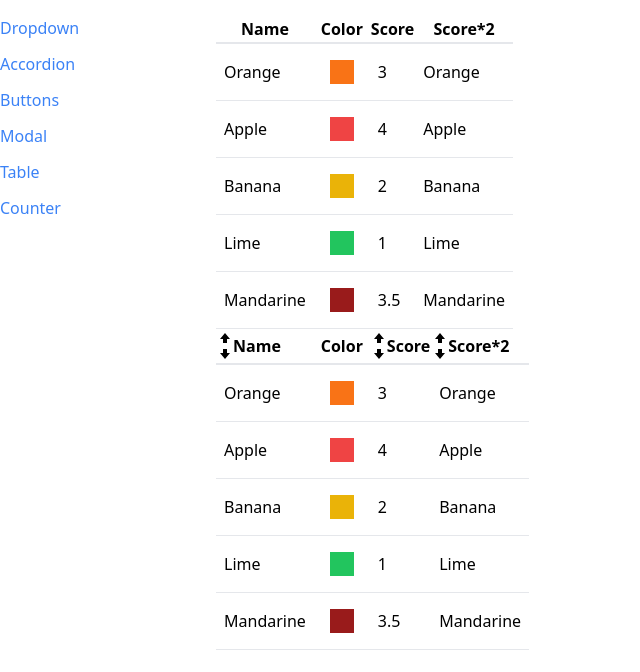
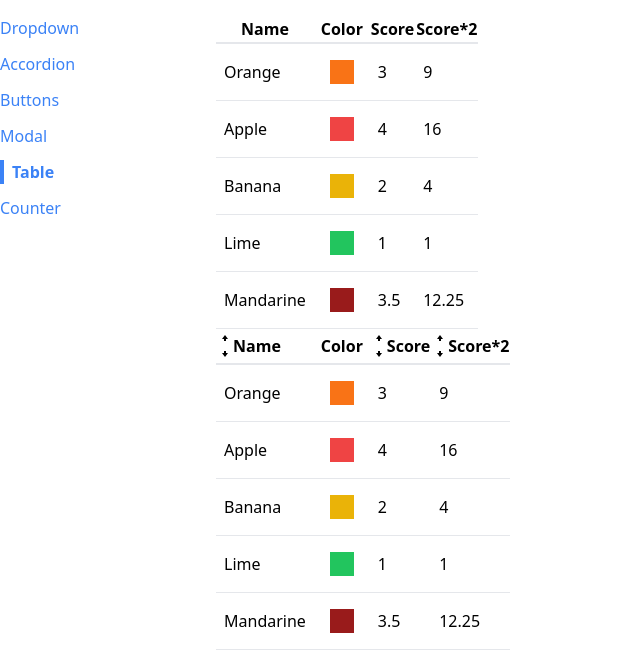
Before and after one commit to TIDIALLO/react-and-redux-repository, a React (Create React App) app in the folder comps/: page /table in a window 1280 px wide. Shown: the top 672 px of the page, without its empty margins (0-640 px from the left). Built offline with nearby package versions, Linux system fonts and the light colour scheme.

Commit message:
Making a reusable sorting hook

```diff
--- a/comps/src/App.js
+++ b/comps/src/App.js
@@ -28,7 +28,7 @@ function App() {
                     <TablePage  />
                 </Route>
                 <Route path="/counter">
-                    <CounterPage initialCount={10} />
+                    <CounterPage initialCount={10 } />
                 </Route>
             </div>
             </div>
--- a/comps/src/components/Sidebar.js
+++ b/comps/src/components/Sidebar.js
@@ -6,8 +6,8 @@ function Sidebar() {
         { label: 'Accordion', path: '/accordion' },
         { label: 'Buttons', path: '/buttons' },
         { label: 'Modal', path: '/modals' },
-        { label: 'Table', path: '/table ' },
-        { label: 'Counter', path: '/counter ' }
+        { label: 'Table', path: '/table' },
+        { label: 'Counter', path: '/counter' }
     ];
 
     const rendereLinks = links.map((link) => {
--- a/comps/src/components/SortableTable.js
+++ b/comps/src/components/SortableTable.js
@@ -1,31 +1,13 @@
-import { useState } from "react";
-import Table from "./Table"
-import { GoArrowDown,GoArrowUp } from "react-icons/go";
+import { GoArrowSmallDown, GoArrowSmallUp } from 'react-icons/go';
+import Table from './Table';
+import useSort from '../hooks/use-sort';
 
 function SortableTable(props) {
-    const [sortOrder, setSortOrder] = useState(null);
-    const [sortBy, setSortBy] = useState(null);
-    const { config, data } = props;
-
-    const handlleClick = (label) => {
-        if(sortBy && label !== setSortBy){
-            setSortOrder('asc');
-            setSortBy(label);
-            return;
-        }
-
-        if (sortOrder === null) {
-            setSortOrder('asc');
-            setSortBy(label);
-        } else if (sortOrder === 'asc') {
-            setSortOrder('desc');
-            setSortBy(label);
-        } else if (sortOrder === 'desc') {
-            setSortOrder(null);
-            setSortBy(null);
-        }
-
-    }
+    const { config,data } = props;
+    const { sortOrder, sortBy, sortedData, setSortColumn } = useSort(
+        data,
+        config
+    );
 
     const updatedConfig = config.map((column) => {
         if (!column.sortValue) {
@@ -34,66 +16,53 @@ function SortableTable(props) {
 
         return {
             ...column,
-            header: () =>
-                <th className="cursor-pointer hover:bg-gray-200" onClick={() => handlleClick(column.label)}>
+            header: () => (
+                <th
+                    className="cursor-pointer hover:bg-gray-100"
+                    onClick={() => setSortColumn(column.label)}
+                >
                     <div className="flex items-center">
                         {getIcons(column.label, sortBy, sortOrder)}
                         {column.label}
                     </div>
-
                 </th>
-        }
-
+            ),
+        };
     });
 
-    //only sort data if sortOrder && sortBy are not null
-    //Make a copy of 'data' prop
-    //Find the correct sortValue function and use it for sorting
-    let sortedData = data;
-    if (sortOrder && sortBy) {
-        const { sortValue } = config.find(column => column.label === sortBy);
-        sortedData = [...data].sort((a, b) => {
-            const valueA = sortValue(a);
-            const valueB = sortValue(b);
+    return <Table {...props} data={sortedData} config={updatedConfig} />;
+}
 
-            const reverseOrder = sortOrder === 'asc' ? 1 : -1;
-
-            if(typeof valueA === 'string') {
-                return valueA.localeCompare(valueB) *reverseOrder;
-            }else{
-                return valueA-valueB * reverseOrder;
-            }
-        })
+function getIcons(label, sortBy, sortOrder) {
+    if (label !== sortBy) {
+        return (
+            <div>
+                <GoArrowSmallUp />
+                <GoArrowSmallDown />
+            </div>
+        );
     }
 
-
-
-    return <Table {...props} data={sortedData} config={updatedConfig} />
-};
-
-function getIcons(label, sortBy,sortOrder) {
-    if(!label === sortBy){
-        return <div>
-            <GoArrowUp/>
-            <GoArrowDown/>
-        </div>;
+    if (sortOrder === null) {
+        return (
+            <div>
+                <GoArrowSmallUp />
+                <GoArrowSmallDown />
+            </div>
+        );
+    } else if (sortOrder === 'asc') {
+        return (
+            <div>
+                <GoArrowSmallUp />
+            </div>
+        );
+    } else if (sortOrder === 'desc') {
+        return (
+            <div>
+                <GoArrowSmallDown />
+            </div>
+        );
     }
-
-    if(sortOrder === null){
-        return <div>
-        <GoArrowUp/>
-        <GoArrowDown/>
-    </div>;;
-    }else if(sortOrder === 'asc'){
-        return <div>
-        <GoArrowUp/>
-    </div>;
-    }else if(sortOrder === 'desc'){
-        return <div>
-        <GoArrowDown/>
-    </div>;;
-    }
-
-};
+}
 
 export default SortableTable;
--- a/comps/src/components/Table.js
+++ b/comps/src/components/Table.js
@@ -3,14 +3,14 @@ import { Fragment } from "react";
 function Table({ data, config, keyFn }) {
 
     const renderHeaders = config.map((column) => {
-        if(column.header){
+        if (column.header) {
             return <Fragment key={column.label}>{column.header()}</Fragment>;
         }
-        return  <th key={column.label}>{column.label}</th>
+        return <th key={column.label}>{column.label}</th>
     });
 
-    const renderedRows = data.map((rowData) => {
-        const renderedCells = config.map((column)=>{
+    const renderedRows = data?.map((rowData) => {
+        const renderedCells = config.map((column) => {
             return <td className="p-2" key={column.label}>
                 {column.render(rowData)}
             </td>
--- /dev/null
+++ b/comps/src/hooks/use-counter.js
@@ -0,0 +1,20 @@
+import { useState, useEffect } from "react";
+
+function useCounter(initialCount){
+    const [count, setCount] = useState(initialCount);
+
+    useEffect(()=>{
+        console.log(count);
+    }, [count]);
+
+    const increment = () =>{
+        setCount(count + 1);
+    };
+
+    return {
+        count,
+        increment
+    }
+}
+
+export default useCounter;
--- /dev/null
+++ b/comps/src/hooks/use-sort.js
@@ -0,0 +1,54 @@
+import { useState } from 'react';
+
+function useSort(data, config) {
+  const [sortOrder, setSortOrder] = useState(null);
+  const [sortBy, setSortBy] = useState(null);
+
+  const setSortColumn = (label) => {
+    if (sortBy && label !== sortBy) {
+      setSortOrder('asc');
+      setSortBy(label);
+      return;
+    }
+
+    if (sortOrder === null) {
+      setSortOrder('asc');
+      setSortBy(label);
+    } else if (sortOrder === 'asc') {
+      setSortOrder('desc');
+      setSortBy(label);
+    } else if (sortOrder === 'desc') {
+      setSortOrder(null);
+      setSortBy(null);
+    }
+  };
+
+  // Only sort data if sortOrder && sortBy are not null
+  // Make a copy of the 'data' prop
+  // Find the correct sortValue function and use it for sorting
+  let sortedData = data;
+  if (sortOrder && sortBy) {
+    const { sortValue } = config.find((column) => column.label === sortBy);
+    sortedData = [...data].sort((a, b) => {
+      const valueA = sortValue(a);
+      const valueB = sortValue(b);
+
+      const reverseOrder = sortOrder === 'asc' ? 1 : -1;
+
+      if (typeof valueA === 'string') {
+        return valueA.localeCompare(valueB) * reverseOrder;
+      } else {
+        return (valueA - valueB) * reverseOrder;
+      }
+    });
+  }
+
+  return {
+    sortOrder,
+    sortBy,
+    sortedData,
+    setSortColumn,
+  };
+}
+
+export default useSort;
--- a/comps/src/pages/CounterPage.js
+++ b/comps/src/pages/CounterPage.js
@@ -1,25 +1,5 @@
-import { useState, useEffect } from "react";
+import useCounter from "../hooks/use-counter";
 import Button from "../components/Button";
-
-//custom hook
-    function useCounter(initialCount){
-        const [count, setCount] = useState(initialCount);
-
-        useEffect(()=>{
-            console.log(count);
-        }, [count]);
-
-        const increment = () =>{
-            setCount(count + 1);
-        };
-
-        return {
-            count,
-            increment
-        }
-    }
-
-
 
 function CounterPage({initialCount}){
     const {count, increment} = useCounter(initialCount);
--- a/comps/src/pages/TablePage.js
+++ b/comps/src/pages/TablePage.js
@@ -6,7 +6,7 @@ function TablePage() {
         { name: "Apple", color: "bg-red-500", score: 4 },
         { name: "Banana", color: "bg-yellow-500", score: 2 },
         { name: "Lime", color: "bg-green-500", score: 1 },
-        { name: "Mandarine", color: "bg-red-800", score: 3.5},
+        { name: "Mandarine", color: "bg-red-800", score: 3.5 },
     ];
     const config = [
         {
@@ -27,20 +27,20 @@ function TablePage() {
         },
         {
             label: "Score*2",
-            render: (fruit) => fruit.name,
-            sortValue: (fruit) => fruit.name
+            render: (fruit) => fruit.score**2,
+            sortValue: (fruit) => fruit.score
         },
 
     ];
 
-    const keyFn = (fruit) =>{
+    const keyFn = (fruit) => {
         return fruit.name;
     }
 
     return (
         <div>
-            <Table data={data} config={config} keyFn={keyFn}/>
-            <SortableTable data={data} config={config} keyFn={keyFn}/>
+            {<Table data={data} config={config} keyFn={keyFn}/>}
+            <SortableTable data={data} config={config} keyFn={keyFn} />
         </div>
     );
 }
```
